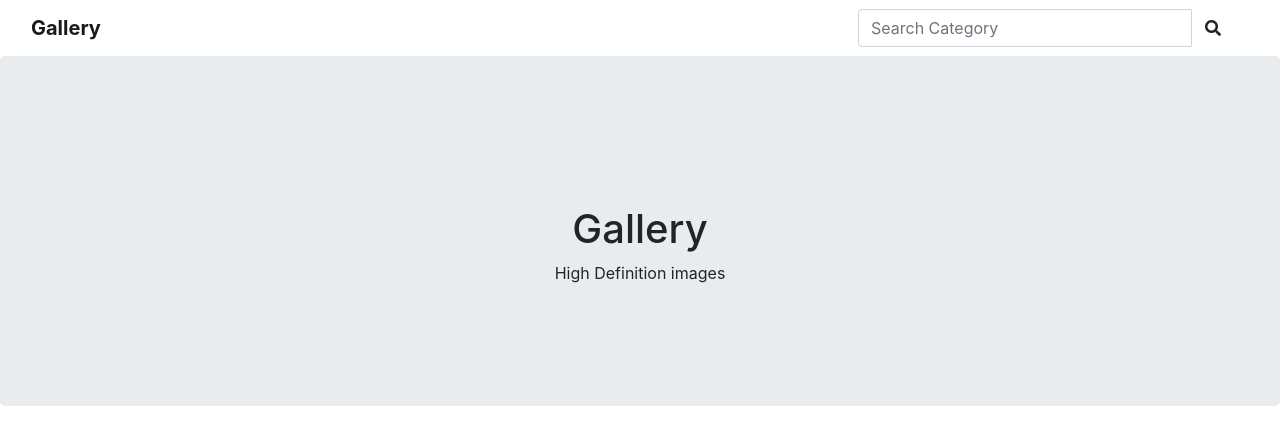
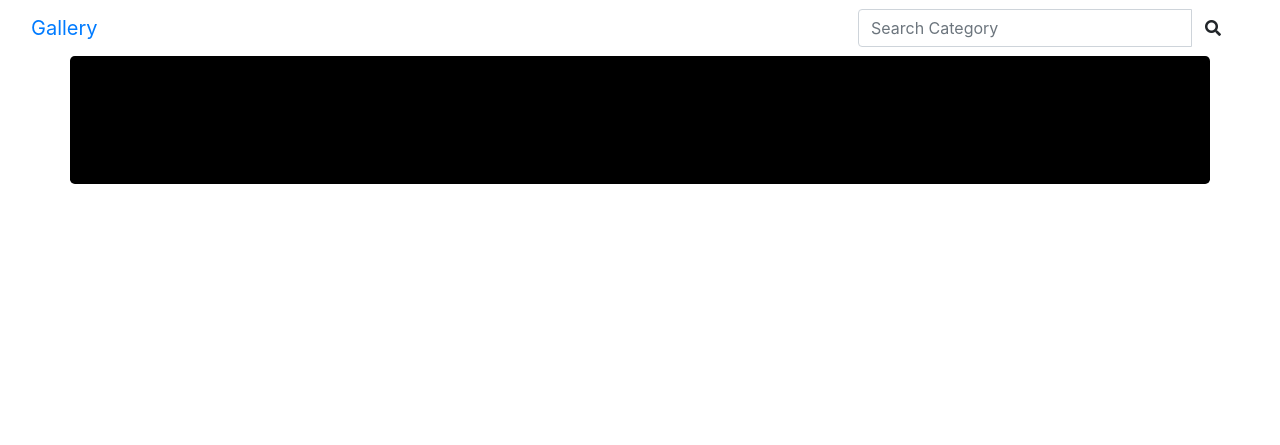
Before and after one commit to EmmanuelMuchiri/gallery, a Django app: page / in a window 1280 px wide. Shown: the top 445 px of the page. Run offline with Django 3.2, Linux system fonts and the light colour scheme; data that the repository does not hold is empty; some libraries are stand-ins or nearby versions.

Commit message:
styled and confirmed that it is working

```diff
--- a/gallore/static/css/index.css
+++ b/gallore/static/css/index.css
@@ -0,0 +1,3 @@
+.jumbotron{
+    background-color: black;
+}
--- a/gallore/templates/index.html
+++ b/gallore/templates/index.html
@@ -7,14 +7,7 @@
     <a href="{% url 'location' location.id %}">{{location}}</a>
     {% endfor %}
 </div>
-<div class="jumbotron jumbotron bg-cover text-center" style="height: 350px;">
-    <div class="overlay"></div>
-    <div class="container">
-        <h1 style="padding-top: 85px;">Gallery</h1>
-        <p>High Definition images</p>
-    </div>
-</div>
-<div class="container">
+<div class="container jumbotron">
     <div class="row">
         {% for image in images %}
         <div class="col-md-4">
--- a/gallore/templates/navbar.html
+++ b/gallore/templates/navbar.html
@@ -1,7 +1,7 @@
-<nav class="navbar navbar-light bg-grey">
+<nav class="navbar navbar-inverse">
   <div class="container-fluid">
     <div class="navbar-header">
-      <a class="navbar-brand font-weight-bold" href="{% url 'gallery' %}">Gallery</a>
+      <a class="navbar-brand" href="{% url 'gallery' %}">Gallery</a>
     </div>
     <!-- Adding a search form -->
 
```
Also changed, not shown: media/images/art4.jpeg (added), media/images/art4.jpg (added), media/images/pencil.jpeg (added).
